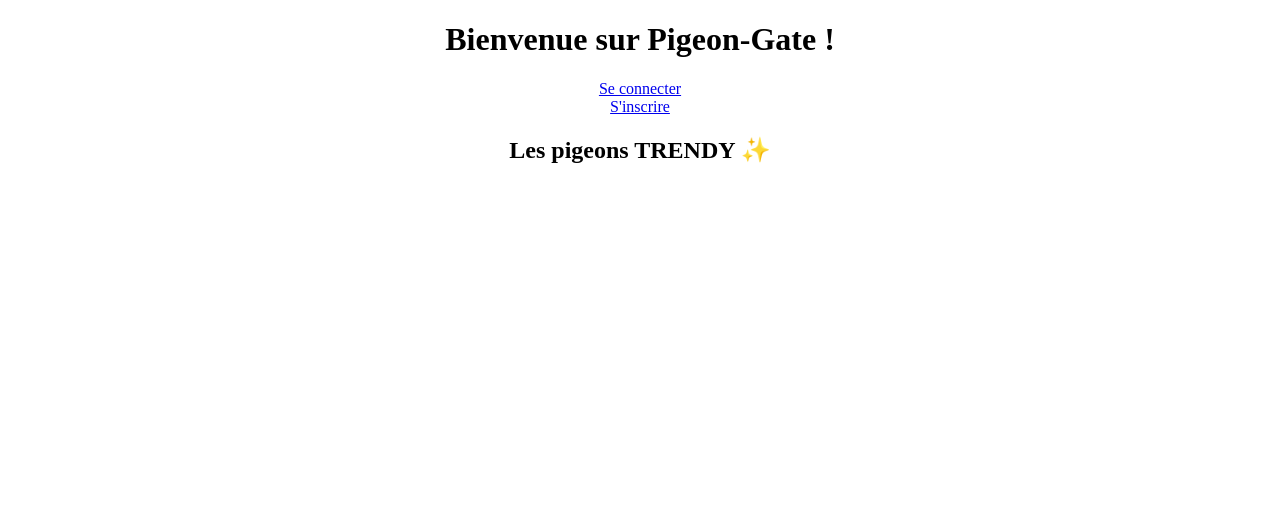
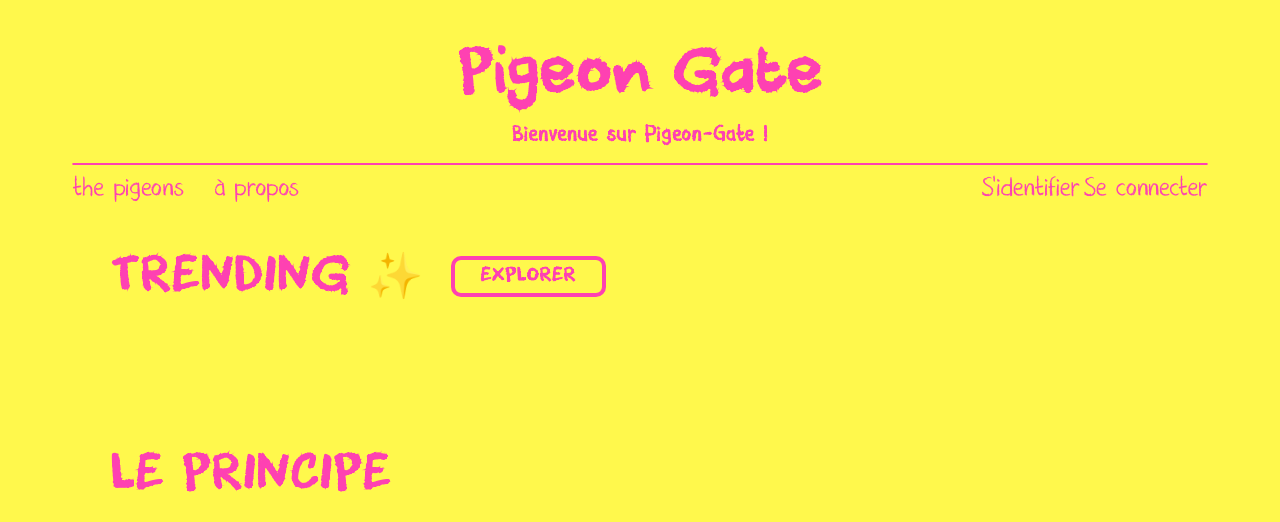
Before and after one commit to AM-XIX/Pigeon-Gate, a Flask app: page / in a window 1280 px wide. Shown: the top 522 px of the page. Before the commit the page ends 163 px from the top, so only its background shows below. Run offline with Flask 3, Linux system fonts and the light colour scheme; some libraries are stand-ins or nearby versions; grey boxes are pictures that could not be loaded.

Commit message:
Feuilles de style pour welcome page

```diff
--- a/static/css/main.css
+++ b/static/css/main.css
@@ -1,6 +1,38 @@
-* {
-    justify-content: center;
-    text-align: center;
+@font-face {
+    font-family: DKCoolCrayon;
+    src: url(/static/fonts/DkCoolCrayon-xJyV.ttf);
+}
+
+@font-face {
+    font-family: DKNouveauCrayon;
+    src: url(/static/fonts/DkNouveauCrayonRegular-R2j6.otf);
+}
+
+:root {
+    --title:"DKCoolCrayon";
+    --text:"DKNouveauCrayon";
+    --primary:#FFF84C;
+    --secondary:#FE41B2;
+}
+
+body {
+    color:var(--secondary);
+    background-color: var(--primary);
+    font-family: var(--text);
+}
+
+h1, h2, h4 {
+    padding:0;
+    margin:0;
+}
+
+h1, h3 {
+    font-family: var(--title);
+}
+
+a {
+    text-decoration: none;
+    color:var(--secondary);
 }
 
 table,
@@ -8,15 +40,3 @@ th,
 td {
     border: 1px solid;
 }
-
-  img {
-    max-width: 10em;
-    max-height: 10em;
-    }
-
-.container {
-    display: flex;
-    flex-wrap: wrap;
-    justify-content: center;
-    gap: 20px;
-}
--- /dev/null
+++ b/static/css/welcome.css
@@ -0,0 +1,176 @@
+/* ====== GENERAL ====== */
+
+h1 {
+    margin-top:6vh;
+    font-size:3.5rem;
+    letter-spacing: 2px;
+}
+
+h2 {
+    padding:2vh 0;
+    letter-spacing: 1.5px;
+}
+
+h3 {
+    font-size:2.8rem;
+    text-transform: uppercase;
+    letter-spacing: 2px;
+}
+
+h4 {
+    font-size:2.8rem;
+    letter-spacing: 2px;
+}
+
+span {
+    font-weight: bold;
+}
+
+section {
+    margin:0 8vw;
+}
+
+/* ====== NAVIGATION & HEADER ====== */
+
+header, nav {
+    text-align: center;
+}
+
+hr {
+    margin:0 5vw;
+    border-color:var(--secondary);
+    border-style:solid;
+    border-width: 1.7px;
+    border-radius:10px;
+}
+
+nav {
+    display:flex;
+    justify-content: space-between;
+    padding:1.5vh 5vw 0vh 5vw;
+    font-size:1.9rem;
+}
+
+nav div {
+    width:20%;
+    display:flex;
+    justify-content: space-between;
+}
+
+nav li {
+    list-style-type: none;
+}
+
+nav a:hover {
+    text-decoration: underline;
+}
+
+/* ------ BUTTONS ------ */
+#trending-header a, #principe a {
+    padding:.5vw 2vw;
+    border:4px solid var(--secondary);
+    border-radius:10px;
+    font-family: var(--title);
+    font-weight:bold;
+    font-size:1.1rem;
+    text-transform: uppercase;
+    letter-spacing: 1px;
+}
+
+#trending-header a:hover, #principe a:hover {
+    background-color: var(--secondary);
+    color:white;
+}
+
+/* ====== TRENDING SECTION ====== */
+
+#trending-header {
+    display:flex;
+    align-items: center;
+}
+
+#trending-header a {
+    margin-left:2vw;
+}
+
+
+/* ---- Pigeon Cards ---- */
+.cards-container {
+    display: flex;
+    flex-wrap: wrap;
+}
+
+.pigeon-card {
+    margin-right:5vw;
+    padding:2vh;
+    background-color: white;
+    border:3px solid var(--secondary);
+    border-radius:5px;
+    transition:.2s ease-out;
+}
+
+.pigeon-card:nth-child(even){
+    transform: rotate(2deg);
+}
+
+.pigeon-card:nth-child(odd){
+    transform: rotate(-2deg);
+}
+
+.pigeon-card:hover {
+    cursor:pointer;
+}
+
+.pigeon-card:nth-child(even):hover {
+    filter:drop-shadow(8px 8px 0px var(--secondary));
+    transform: rotate(1deg);
+}
+
+.pigeon-card:nth-child(odd):hover {
+    filter:drop-shadow(-8px 8px 0px var(--secondary));
+    transform: rotate(-1deg);
+}
+
+.pigeon-card img {
+    max-width: 10em;
+    max-height: 10em;
+    border:3px solid var(--secondary);
+}
+
+.pigeon-card  p {
+    margin:0;
+}
+
+.pigeon-title {
+    padding-top:1.5vh;
+    font-size:2.2rem;
+    letter-spacing: 2.5px;
+}
+
+/* ====== PRINCIPE SECTION ====== */
+
+#principe {
+    margin-top:13vh;
+}
+
+.principe-container {
+    display:flex;
+    justify-content: space-between;
+    font-size:1.2rem;
+    line-height: 1.2;
+}
+
+.principe-container img {
+    width:17vw;
+    margin-right:6vw;
+    border:2px solid var(--secondary);
+    transform:rotate(-3deg);
+}
+
+.principe-container div {
+    margin-top:-2vh;
+}
+
+.principe-container p {
+    margin-bottom:5vh;
+}
--- a/templates/welcome.html
+++ b/templates/welcome.html
@@ -5,35 +5,60 @@
 <head>
   <title>Accueil</title>
   <link rel="stylesheet" href="{{ url_for('static', filename='./css/main.css') }}">
+  <link rel="stylesheet" href="{{ url_for('static', filename='./css/welcome.css') }}">
 </head>
 
 <body>
   <header>
+    <h1>Pigeon Gate</h1>
+    <h2>Bienvenue sur Pigeon-Gate{% if pseudo %}, {{ pseudo }}{% else %}{% endif %} !</h2>
+    <hr>
+  </header>
+  <nav>
+    <div>
+      <li><a href="">the pigeons</a></li>
+      <li><a href="">à propos</a></li>
+    </div>
+    <div>
+      {% if not pseudo %}
+      <li><a href="{{ url_for('register') }}">S'identifier</a></li>
+      <li><a href="{{ url_for('login') }}">Se connecter</a></li>
+      {% endif %}
+    </div>
+  </nav>
 
-    <h1>Bienvenue sur Pigeon-Gate{% if pseudo %}, {{ pseudo }}{% else %}{% endif %} !</h1>
-  </header>
+  <section id="trending">
+    <div id="trending-header">
+      <h3>Trending ✨</h3>
+      <a href="">Explorer</a>
+    </div>
 
-  {% if not pseudo %}
-  <a href="{{ url_for('login') }}">Se connecter</a><br>
-  <a href="{{ url_for('register') }}">S'inscrire</a><br>
-  {% endif %}
-
-
-  <div class="pigeon">
-    <h2>Les pigeons TRENDY ✨</h2>
-
-    {% for pigeon in pigeons %}
-    <div class="container">
-      <div class="pigeon">
-        <img src="{{ pigeon.urlPhoto }}" alt="pigeon" style="width:100%">
+    <div class="cards-container">
+      {% for pigeon in pigeons %}
+      <div class="pigeon-card">
+        <img src="{{ pigeon.urlPhoto }}" alt="" style="width:100%">
         <b>
-          <p>{{ pigeon.prenomPigeon }}</p>
+          <p class="pigeon-title">{{ pigeon.prenomPigeon }}</p>
         </b>
-        <p>Couleur : {{ pigeon.color }}</p>
-        <p>Looté à : {{ pigeon.place }}</p>
+        <p><span>Couleur :</span> {{ pigeon.color }}</p>
+        <p><span>Looté à :</span> {{ pigeon.place }}</p>
       </div>
       {% endfor %}
     </div>
+  </section>
+  <section id="principe">
+      <h3>Le principe</h3>
+      <div class="principe-container">
+        <img src="https://i.pinimg.com/736x/b9/c4/7e/b9c47ef70bff06613d397abfce02c6e7.jpg" alt="">
+        <div>
+          <h4>Partage tes pigeons !</h4>
+          <p>
+            Lorem ipsum dolor sit amet, consectetur adipiscing elit. Morbi at neque pellentesque, pulvinar est ut, mollis odio. Aliquam pulvinar posuere tristique. Curabitur lacinia odio et condimentum molestie. Suspendisse molestie rhoncus cursus. Fusce quis nisl odio. Nam eu leo magna. Cras vitae porta orci, nec malesuada orci. Etiam eu neque fermentum, lobortis arcu dignissim, tincidunt ligula. Orci varius natoque penatibus et magnis dis parturient montes, nascetur ridiculus mus. Interdum et malesuada fames ac ante ipsum primis in faucibus. Vivamus luctus, mi eget ornare faucibus, dui dolor posuere massa, a vehicula magna est at nibh. Cras placerat, nulla non faucibus volutpat, ante urna fermentum elit, eget aliquet quam purus nec risus. Phasellus imperdiet vehicula viverra. Vivamus cursus, leo laoreet lacinia pharetra, magna nulla pellentesque dui, rhoncus vehicula ex erat sit amet lacus. Mauris quam tellus, accumsan eu elementum sagittis, rhoncus at augue. Nunc dapibus dui velit.
+          </p>
+          <a href="">Rejoins-nous</a>
+        </div>
+      </div>
+  </section>
 </body>
 
 </html>
```
Also changed, not shown: static/fonts/DkCoolCrayon-xJyV.ttf (added), static/fonts/DkNouveauCrayonRegular-R2j6.otf (added).
